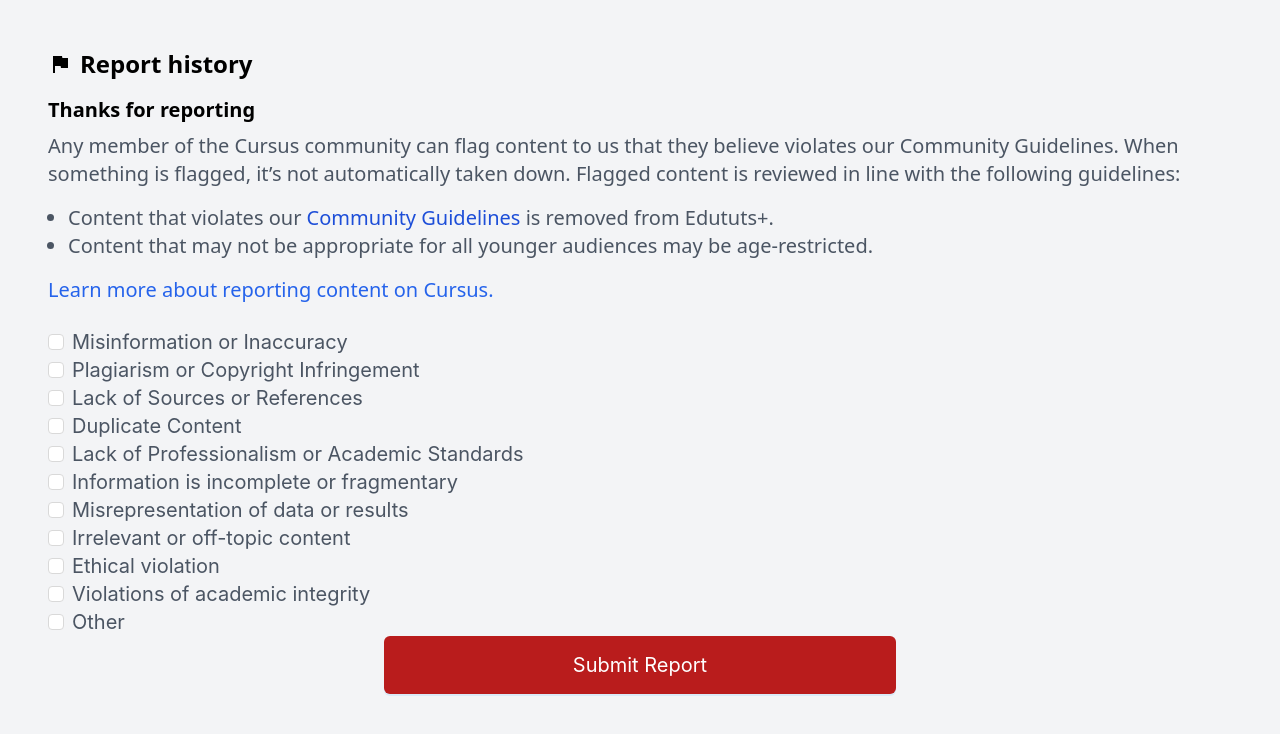
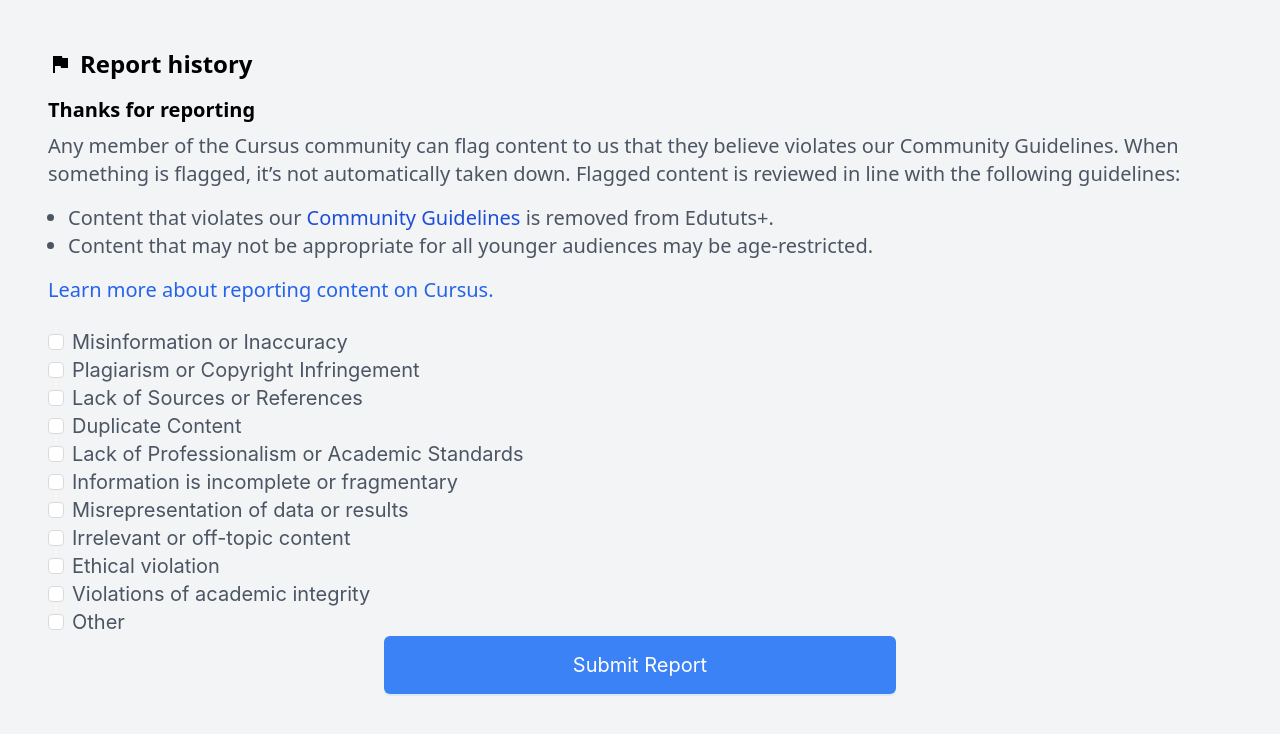
Before and after one commit to kagmin23/academic-resources, a React (Create React App) app: page /report in a window 1280 px wide. Shown: the top 734 px of the page. Built offline with nearby package versions, Linux system fonts and the light colour scheme.

Commit message:
update css submit

```diff
--- a/src/pages/ReportPage.tsx
+++ b/src/pages/ReportPage.tsx
@@ -63,7 +63,7 @@
         className="max-w-lg mx-auto"
       >
         <Form.Item>
-          <Button type="primary" htmlType="submit" className="w-full text-xl p-7 bg-red-700 ">
+          <Button type="primary" htmlType="submit" className="w-full text-xl p-7 bg-blue-500 ">
             Submit Report
           </Button>
         </Form.Item>
```
